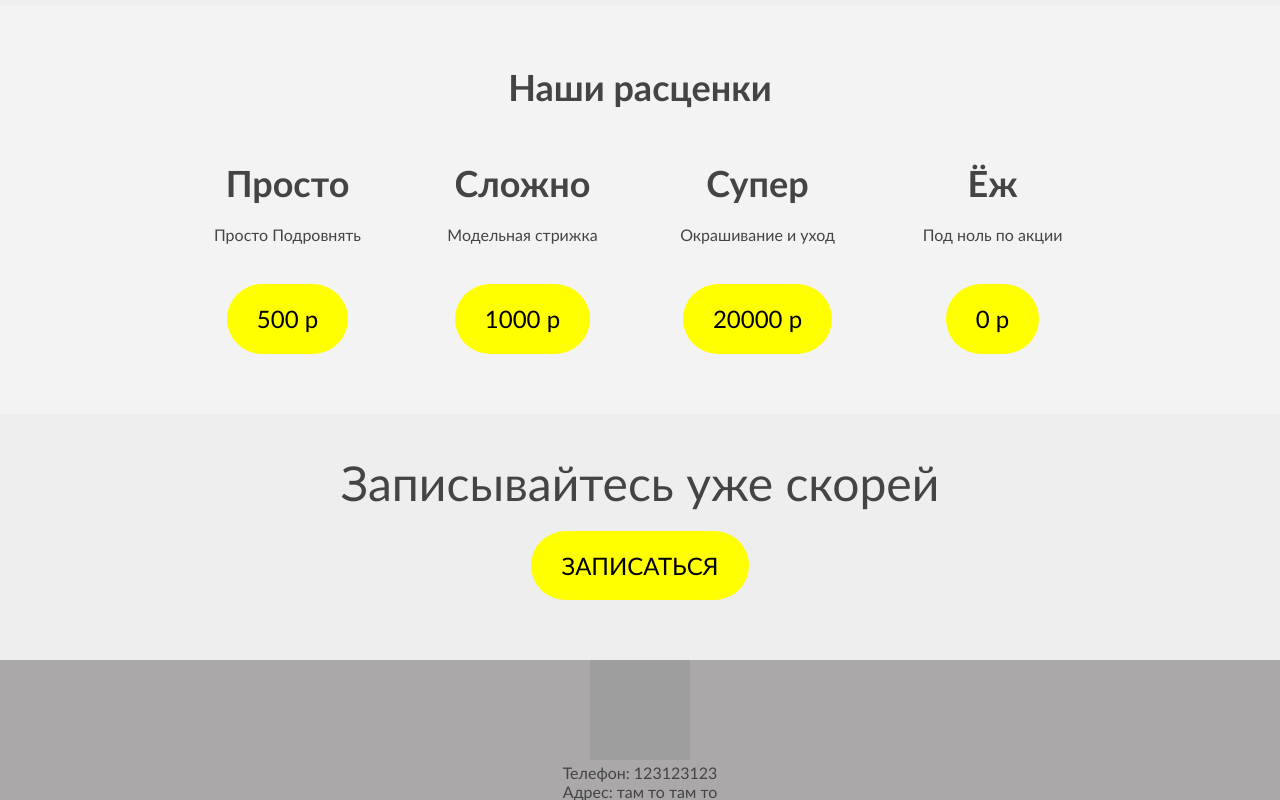
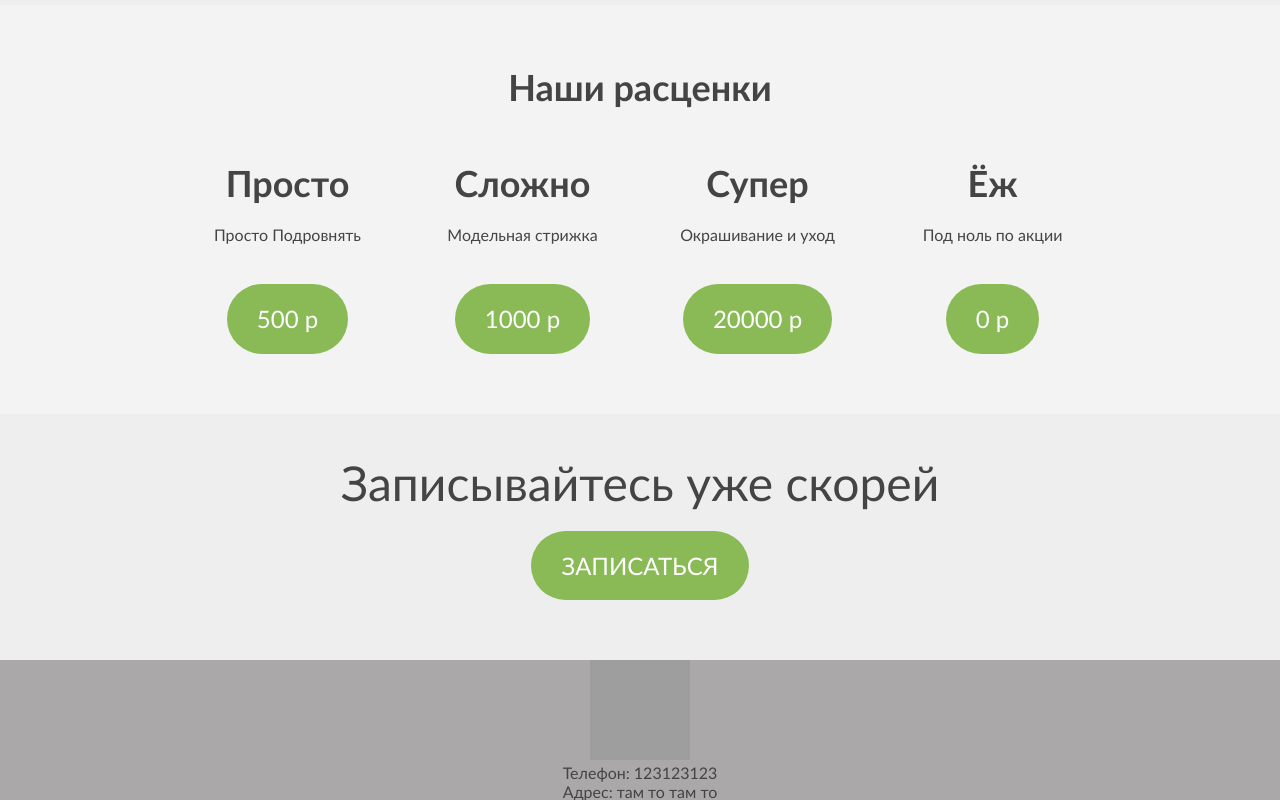
Before and after one commit to rtnxs/landing, a plain HTML site: page index.html in a window 1280 px wide. Shown: the part 1645-2445 px from the top of the page. Drawn offline with nearby package versions, Linux system fonts and the light colour scheme; grey boxes are pictures that could not be loaded; a script that the page names is missing.

Commit message:
butto green

```diff
--- a/css/button.css
+++ b/css/button.css
@@ -8,6 +8,11 @@
   color: black;
 }
 
+.button-green {
+  background: #8aba56;
+  color: #fff;
+}
+
 .button:hover {
   background: #6a9a36;
   transition: all ease .3s;
--- a/index.html
+++ b/index.html
@@ -51,7 +51,7 @@
   <img class="intro-logo" src="img/icon.png" alt="[Лого]">
   <h1 class="text-large">Салон Парикмахерская</h1>
   <h3 class="title-medium buffer-both">Стрижём от души на совесть</h3>
-  <a class="button buffer-both" href="#">ЗАПИСАТЬСЯ</a>
+  <a class="button button-green buffer-both" href="#">ЗАПИСАТЬСЯ</a>
   <p class="text-small text-white">Воплотим вашу или реализуем нашу идею</p>
 </div>
 
@@ -147,28 +147,28 @@
           </div>
           <p class="title-medium">Просто</p>
           <p class="text-medium buffer-both">Просто Подровнять</p>
-          <a class="text-lead button buffer-both" href="#">500&nbsp;p</a>
+          <a class="text-lead button button-green buffer-both" href="#">500&nbsp;p</a>
         </div>
       </div>
       <div class="column-1-4">
         <div class="features-item">
           <p class="title-medium">Сложно</p>
           <p class="text-medium buffer-both">Модельная стрижка</p>
-          <a class="text-lead button buffer-both" href="#">1000&nbsp;p</a>
+          <a class="text-lead button button-green buffer-both" href="#">1000&nbsp;p</a>
         </div>
       </div>
       <div class="column-1-4">
         <div class="features-item">
           <p class="title-medium">Супер</p>
           <p class="text-medium buffer-both">Окрашивание и уход</p>
-          <a class="text-lead button buffer-both" href="#">20000&nbsp;p</a>
+          <a class="text-lead button button-green buffer-both" href="#">20000&nbsp;p</a>
         </div>
       </div>
       <div class="column-1-4">
         <div class="features-item">
           <p class="title-medium">Ёж</p>
           <p class="text-medium buffer-both">Под ноль по акции</p>
-          <a class="text-lead button buffer-both" href="#">0&nbsp;p</a>
+          <a class="text-lead button button-green buffer-both" href="#">0&nbsp;p</a>
         </div>
       </div>
     </div>
@@ -179,7 +179,7 @@
   <div class="container">
     <p class="title-large">Записывайтесь уже скорей</p>
     <div class="buffer-both">
-      <a class="button" href="#">ЗАПИСАТЬСЯ</a>
+      <a class="button button-green" href="#">ЗАПИСАТЬСЯ</a>
     </div>
   </div>
 </div>
```
